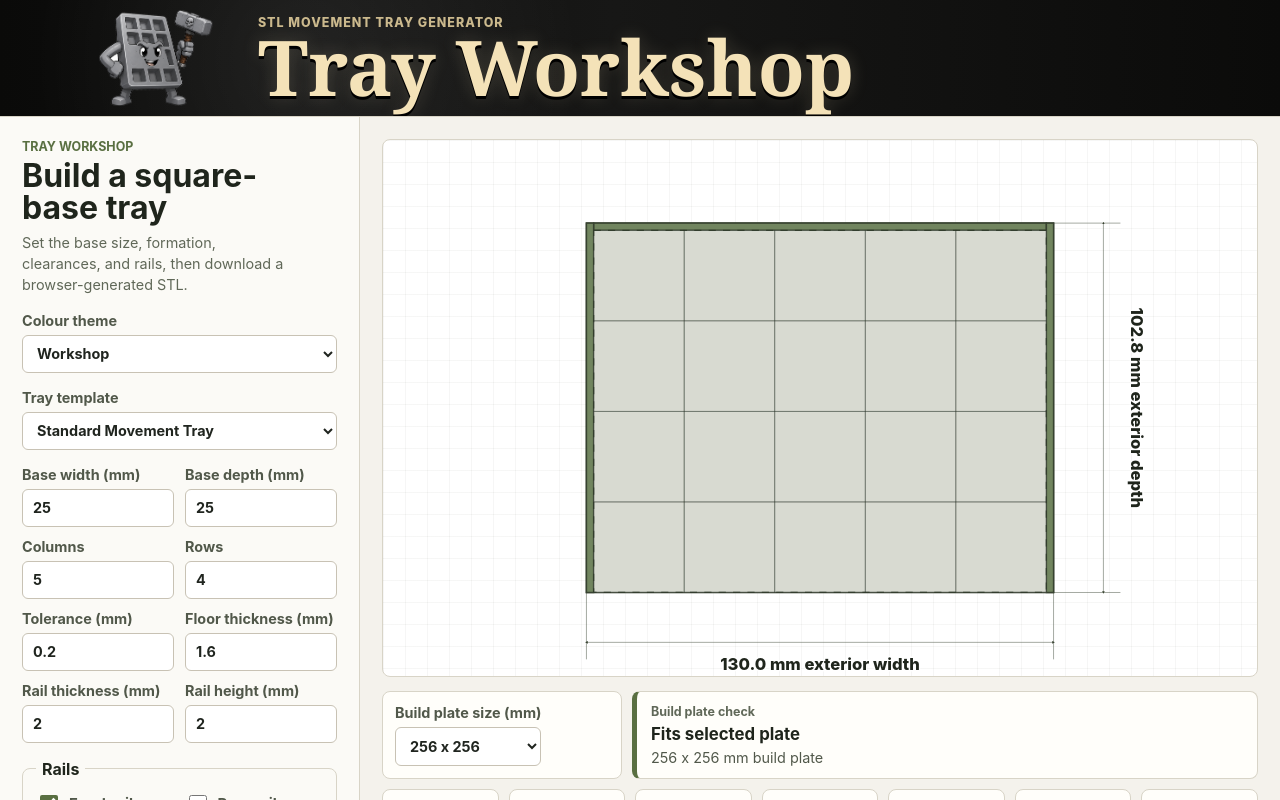
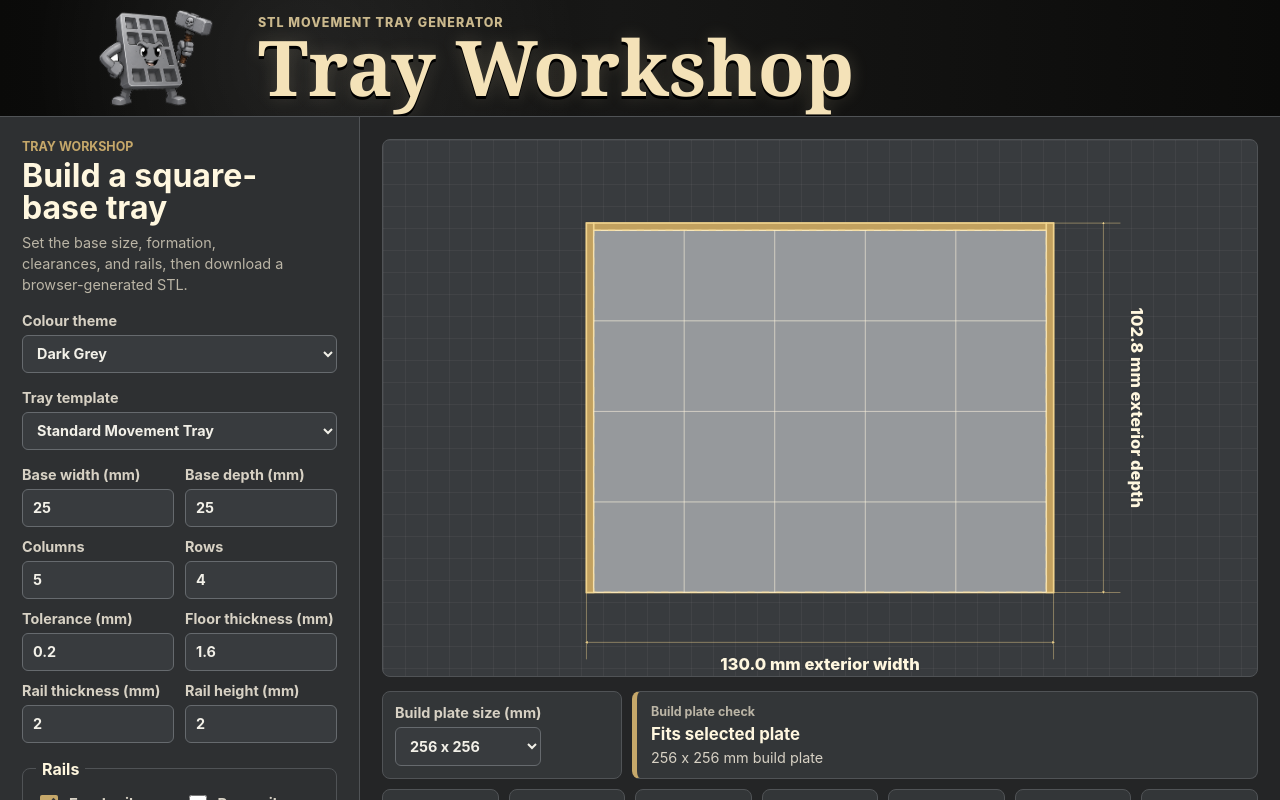
Before and after one commit to greyplasticmodelling/tray-workshop, a React (Vite) app: page / in a window 1280 px wide. Shown: the top 800 px of the page. Built offline with nearby package versions, Linux system fonts and the light colour scheme.

Commit message:
Add dark grey default theme

```diff
--- a/src/App.tsx
+++ b/src/App.tsx
@@ -53,7 +53,7 @@ export default function App() {
   const [settingsByTemplate, setSettingsByTemplate] =
     useState<Record<TrayTemplate, TraySettings>>(defaultSettingsByTemplate);
   const [savedTrays, setSavedTrays] = useState<SavedTray[]>(() => readSavedTrays());
-  const [theme, setTheme] = useState<ThemeName>('workshop');
+  const [theme, setTheme] = useState<ThemeName>('darkGrey');
   const settings = settingsByTemplate[activeTemplate];
   const dimensions = useMemo(() => calculateTrayDimensions(settings), [settings]);
   const buildPlateFit = useMemo(() => calculateBuildPlateFit(settings, dimensions), [settings, dimensions]);
--- a/src/components/TrayControls.tsx
+++ b/src/components/TrayControls.tsx
@@ -40,6 +40,7 @@ const railToggles: Array<{ key: keyof TraySettings; label: string; tooltip: stri
 ];
 
 const themes: Array<{ value: ThemeName; label: string }> = [
+  { value: 'darkGrey', label: 'Dark Grey' },
   { value: 'workshop', label: 'Workshop' },
   { value: 'forest', label: 'Forest' },
   { value: 'slate', label: 'Slate' },
--- a/src/styles.css
+++ b/src/styles.css
@@ -1,28 +1,49 @@
 :root {
-  --page: #f4f2ec;
-  --panel: #fbfaf6;
-  --surface: #ffffff;
-  --surface-soft: #fffefa;
-  --text: #20251f;
-  --heading: #1f251c;
-  --muted: #606858;
-  --label: #51584a;
-  --border: #d8d4c7;
-  --border-strong: #c8c2b4;
-  --accent: #596f41;
-  --accent-strong: #374230;
-  --accent-soft: #d9e9ca;
-  --preview-floor: #d7d9cc;
-  --preview-rail: #71855f;
-  --grid-line: rgba(48, 54, 45, 0.045);
-  --footprint-fill: rgba(47, 55, 43, 0.07);
-  --footprint-stroke: rgba(47, 55, 43, 0.42);
+  --page: #242526;
+  --panel: #2e3032;
+  --surface: #383b3e;
+  --surface-soft: #333638;
+  --text: #f2f0e8;
+  --heading: #fff7df;
+  --muted: #bbb5a6;
+  --label: #d7d1c4;
+  --border: #505356;
+  --border-strong: #666a6e;
+  --accent: #c6a86a;
+  --accent-strong: #f0d38d;
+  --accent-soft: #4e4737;
+  --preview-floor: #565b5f;
+  --preview-rail: #c2a15f;
+  --grid-line: rgba(255, 255, 255, 0.045);
+  --footprint-fill: rgba(255, 255, 255, 0.055);
+  --footprint-stroke: rgba(255, 247, 223, 0.36);
   color: var(--text);
   background: var(--page);
   font-family:
     Inter, ui-sans-serif, system-ui, -apple-system, BlinkMacSystemFont, "Segoe UI", sans-serif;
   font-synthesis: none;
   text-rendering: optimizeLegibility;
+}
+
+.app-shell[data-theme='darkGrey'] {
+  --page: #242526;
+  --panel: #2e3032;
+  --surface: #383b3e;
+  --surface-soft: #333638;
+  --text: #f2f0e8;
+  --heading: #fff7df;
+  --muted: #bbb5a6;
+  --label: #d7d1c4;
+  --border: #505356;
+  --border-strong: #666a6e;
+  --accent: #c6a86a;
+  --accent-strong: #f0d38d;
+  --accent-soft: #4e4737;
+  --preview-floor: #565b5f;
+  --preview-rail: #c2a15f;
+  --grid-line: rgba(255, 255, 255, 0.045);
+  --footprint-fill: rgba(255, 255, 255, 0.055);
+  --footprint-stroke: rgba(255, 247, 223, 0.36);
 }
 
 .app-shell[data-theme='workshop'] {
--- a/src/types.ts
+++ b/src/types.ts
@@ -39,7 +39,7 @@ export type BuildPlateFit = {
   overDepthMm: number;
 };
 
-export type ThemeName = 'workshop' | 'forest' | 'slate' | 'parchment';
+export type ThemeName = 'darkGrey' | 'workshop' | 'forest' | 'slate' | 'parchment';
 
 export type TrayDimensions = {
   slotWidthMm: number;
```
